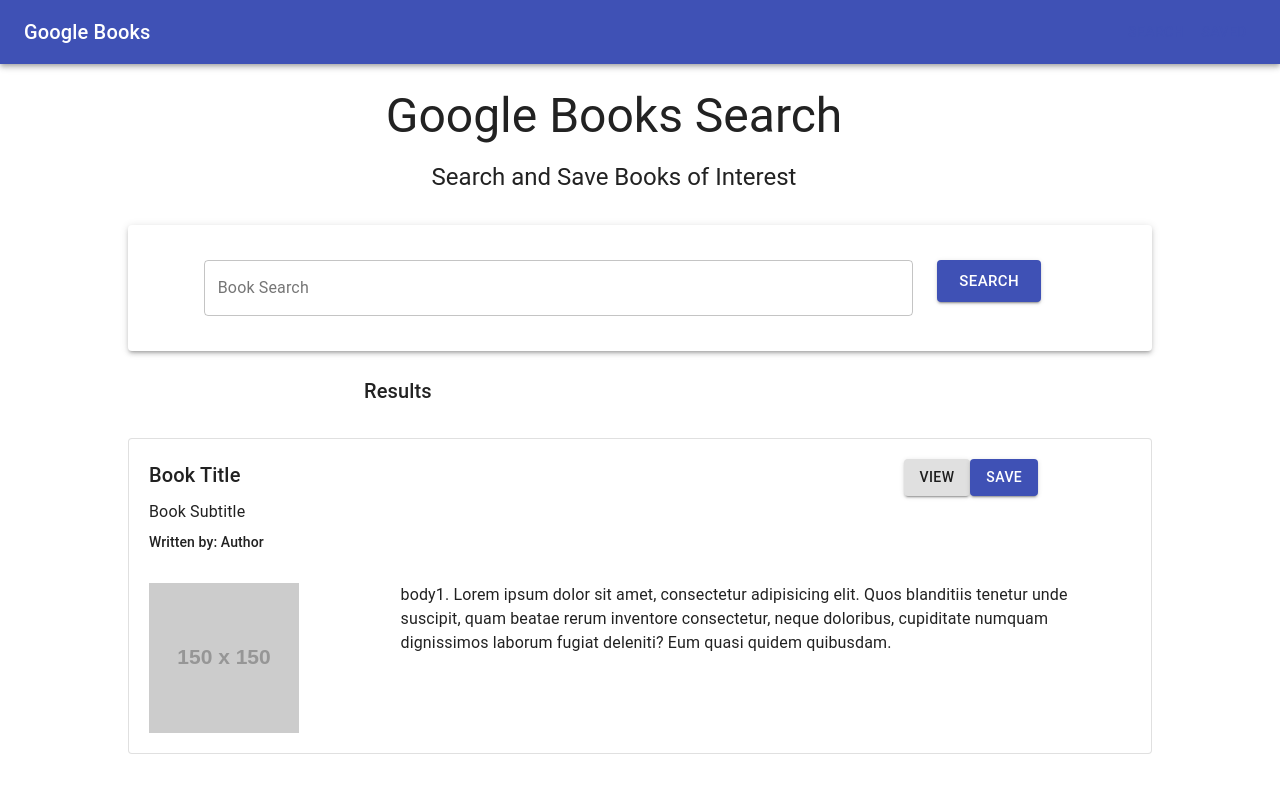
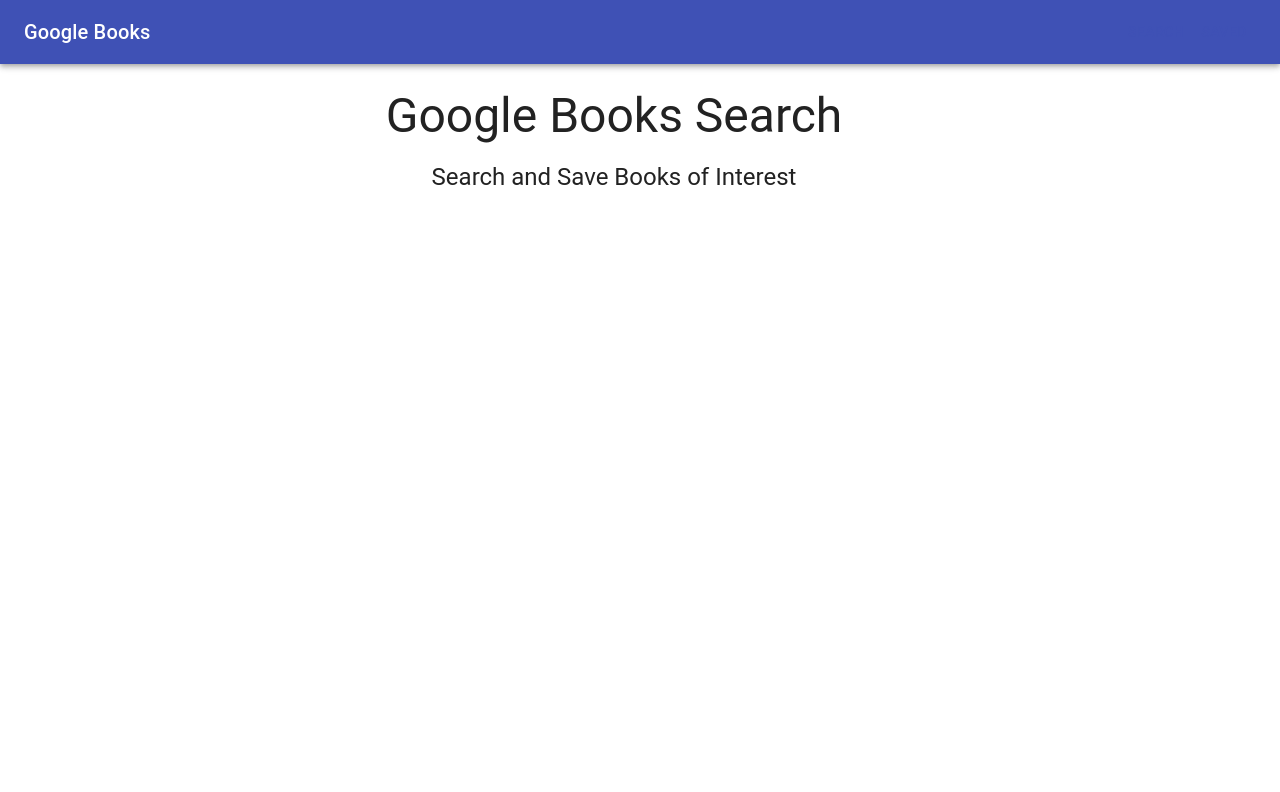
Before and after one commit to acho9138/Google-Books-Search, a React (Create React App) app in the folder client/: page /#/saved in a window 1280 px wide. Before the commit this address led to /#/. Shown: the top 792 px of the page. Built offline with nearby package versions, Linux system fonts and the light colour scheme; a web font is replaced by a local one.

Commit message:
ADD search page

```diff
--- a/client/src/App.js
+++ b/client/src/App.js
@@ -1,14 +1,15 @@
 // React libraries
 import React from "react";
+import { HashRouter as Router, Route, Switch } from "react-router-dom";
 
 // Material UI libraries
-import { Container, Box, Typography } from '@material-ui/core';
+import { Container, Box } from '@material-ui/core';
 
 // Components
-import { Nav, Title, Form, BookResult } from "./components";
+import { Nav, Title } from "./components";
+import { Search } from "./pages/Search";
 
 function App() {
-
   return (
     <>
       <Nav />
@@ -17,15 +18,12 @@
           <Title />
         </Box>
       </Container>
-      <Form />
-      <Container maxWidth="sm">
-        <Box component="span" m={1}>
-          <Typography variant="h6" gutterBottom>
-            Results
-          </Typography>
-        </Box>
-      </Container>
-      <BookResult />
+      <Router basename="/">
+        <Switch>
+          <Route exact path={["/", "/search"]}><Search /></Route>
+          {/* <Route exact path="/saved"><Saved /></Route> */}
+        </Switch>
+      </Router>
     </>
   );
 }
--- /dev/null
+++ b/client/src/pages/Search.js
@@ -0,0 +1,24 @@
+// React libraries
+import React from "react";
+
+// Material UI libraries
+import { Container, Box, Typography } from '@material-ui/core';
+
+// Components
+import { Form, BookResult } from "../components";
+
+export const Search = () => {
+  return (
+    <>
+      <Form />
+      <Container maxWidth="sm">
+        <Box component="span" m={1}>
+          <Typography variant="h6" gutterBottom>
+            Results
+          </Typography>
+        </Box>
+      </Container>
+      <BookResult />
+    </>
+  )
+}
```
